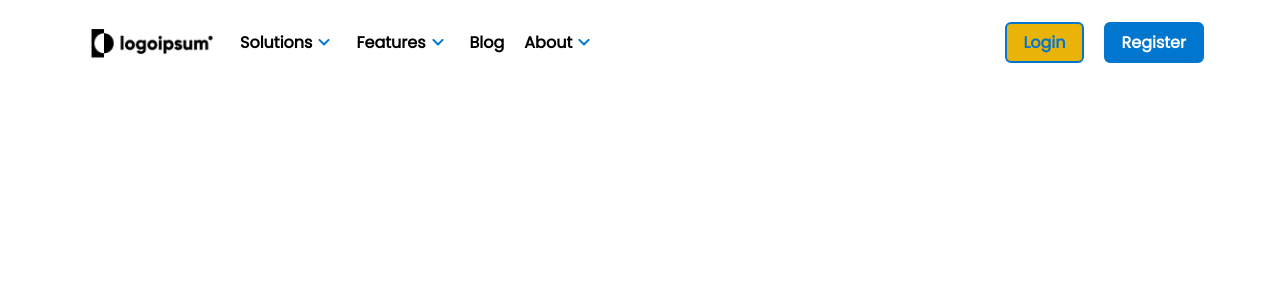
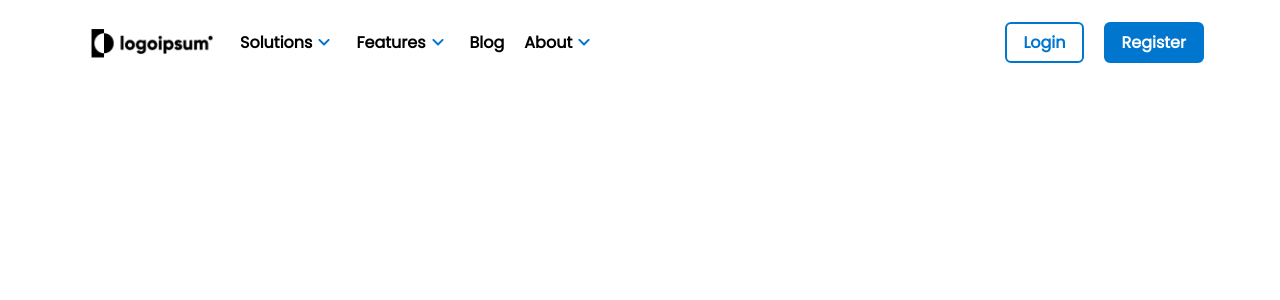
Before and after one commit to aryanofficialjain/CA_Recommendation_Website, a React (Vite) app: page / in a window 1280 px wide. Shown: the top 300 px of the page. Built offline with nearby package versions, Linux system fonts and the light colour scheme.

Commit message:
style button more

```diff
--- a/src/components/Nav.jsx
+++ b/src/components/Nav.jsx
@@ -39,7 +39,7 @@ const Nav = () => {
           </div>
 
           <div className="navbtn flex gap-5 w-38 p-3 hidden lg:flex">
-            <button className="bg-yellow-500 bg-white text-custom-color py-1.5 px-4 border-2 border-custom-color rounded-md">
+            <button className=" bg-white text-custom-color py-1.5 px-4 border-2 border-custom-color rounded-md">
               Login
             </button>
             <button className="bg-custom-color text-white py-1.5 px-4 border-2 border-custom-color rounded-md">
```
